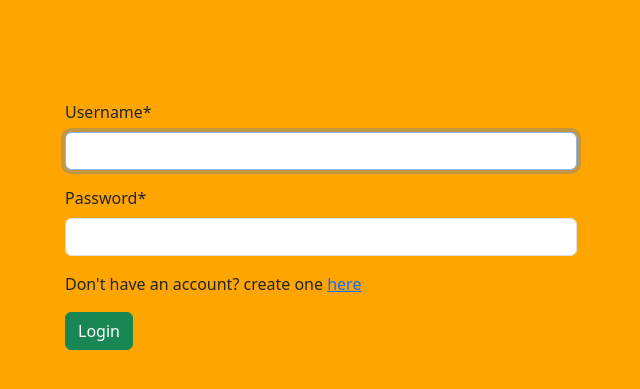
After one commit to sdrtharun/reelcon, a Django app: page /login/ in a window 1280 px wide. The commit adds this page. Shown: the top 389 px of the page, without its empty margins (319-959 px from the left). Run offline with Django 4.2, Linux system fonts and the light colour scheme; some libraries are stand-ins or nearby versions.

Commit message:
authentication_completed

```diff
--- a/reelcon2023/authentication/templates/authentication/signup.html
+++ b/reelcon2023/authentication/templates/authentication/signup.html
@@ -1,10 +1,11 @@
 {% extends "base.html" %}
 
 {% block title %}Signup{% endblock %}
+{% load crispy_forms_tags %}
 {% block main %}
     <form method="post" class="form-group">
         {% csrf_token %}
-        {{form}}
+        {{ form|crispy }}
         <button type="submit" class="btn btn-success">Signup</button>
     </form>
 {% endblock %}
--- a/reelcon2023/authentication/templates/base.html
+++ b/reelcon2023/authentication/templates/base.html
@@ -6,10 +6,25 @@
     <meta name="viewport" content="width=device-width, initial-scale=1.0">
     <link href="https://cdn.jsdelivr.net/npm/bootstrap@5.3.0/dist/css/bootstrap.min.css" rel="stylesheet" integrity="sha384-9ndCyUaIbzAi2FUVXJi0CjmCapSmO7SnpJef0486qhLnuZ2cdeRhO02iuK6FUUVM" crossorigin="anonymous">
     <title>{% block title %} {% endblock %}</title>
+    <style>
+        #make {
+            width: 40%;
+            /* padding: 100px 500px 0 500px; */
+            margin-left: auto;
+            margin-right:auto;
+            margin-top: 100px;
+        }
+        body {
+            background-color: orange;
+        }
+
+    </style>
 </head>
 <body>
-    {% block main %}
-    {% endblock %}
+    <div id="make">
+        {% block main %}
+        {% endblock %}
+    </div>
     <script src="https://cdn.jsdelivr.net/npm/bootstrap@5.3.0/dist/js/bootstrap.bundle.min.js" integrity="sha384-geWF76RCwLtnZ8qwWowPQNguL3RmwHVBC9FhGdlKrxdiJJigb/j/68SIy3Te4Bkz" crossorigin="anonymous"></script>
 </body>
 </html>
--- /dev/null
+++ b/reelcon2023/authentication/templates/registration/login.html
@@ -0,0 +1,13 @@
+{% extends "base.html" %}
+{% block title %}
+Login Here
+{% endblock %}
+{% load crispy_forms_tags %}
+{% block main %}
+<form method="post" class="form-group">
+    {% csrf_token %}
+    {{form|crispy}}
+     <p>Don't have an account? create one <a href="/signup">here</a></p>
+    <button type="submit" class="btn btn-success">Login</button>
+</form>
+{% endblock %}
--- a/reelcon2023/authentication/urls.py
+++ /dev/null
@@ -1,5 +0,0 @@
-from django.urls import path,include
-from . import views
-urlpatterns = [
-
-]
--- a/reelcon2023/reelcon2023/settings.py
+++ b/reelcon2023/reelcon2023/settings.py
@@ -39,6 +39,7 @@ INSTALLED_APPS = [
     'django.contrib.staticfiles',
     'authentication',
     'crispy_forms',
+    'crispy_bootstrap5',
 ]
 
 MIDDLEWARE = [
@@ -127,4 +128,6 @@ STATIC_URL = 'static/'
 # https://docs.djangoproject.com/en/4.2/ref/settings/#default-auto-field
 
 DEFAULT_AUTO_FIELD = 'django.db.models.BigAutoField'
+CRISPY_ALLOWED_TEMPLATE_PACKS = "bootstrap5"
 CRISPY_TEMPLATE_PACK='bootstrap5'
+LOGIN_REDIRECT_URL="/"
--- a/reelcon2023/reelcon2023/urls.py
+++ b/reelcon2023/reelcon2023/urls.py
@@ -19,5 +19,6 @@ from django.urls import path,include
 from authentication import views
 urlpatterns = [
     path('admin/', admin.site.urls),
-    path('signup/',views.signup,name='signup')
+    path('signup/',views.signup,name='signup'),
+    path('',include("django.contrib.auth.urls"))
 ]
```
Also changed, not shown: reelcon2023/authentication/forms.py (added, +10 -0 lines), reelcon2023/authentication/views.py (+5 -6 lines).
